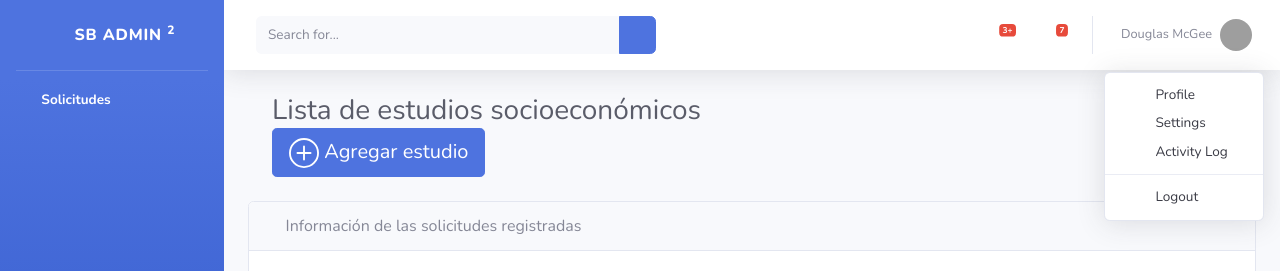
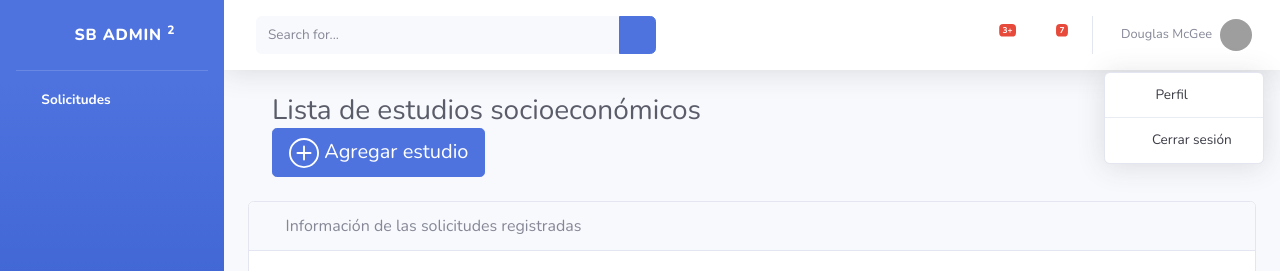
Before and after one commit to juanca1499/scas, a Django app: page /estudio-socieconomico/ in a window 1280 px wide, after a click on "Douglas McGee". Shown: the top 271 px of the page. Run offline with Django 3.2, Linux system fonts and the light colour scheme; parts of the project's set-up code (start-up, migrations or seed data) failed here and were passed over; some libraries are stand-ins or nearby versions; some web fonts are replaced; grey boxes are pictures that could not be loaded.

Commit message:
Prueba de aceptación y funcionalidad de cerrar sesión

```diff
--- a/lema/settings.py
+++ b/lema/settings.py
@@ -125,7 +125,9 @@ USE_L10N = True
 USE_TZ = True
 
 
-LOGIN_URL = reverse_lazy('empleados:login')
+LOGIN_URL = reverse_lazy('usuarios:login')
+LOGIN_REDIRECT_URL = reverse_lazy('solicitudes:lista')
+LOGOUT_REDIRECT_URL = reverse_lazy('usuarios:login')
 
 
 # Static files (CSS, JavaScript, Images)
--- a/usuarios/templates/base.html
+++ b/usuarios/templates/base.html
@@ -238,21 +238,11 @@
                                 aria-labelledby="userDropdown">
                                 <a class="dropdown-item" href="#">
                                     <i class="fas fa-user fa-sm fa-fw mr-2 text-gray-400"></i>
-                                    Profile
-                                </a>
-                                <a class="dropdown-item" href="#">
-                                    <i class="fas fa-cogs fa-sm fa-fw mr-2 text-gray-400"></i>
-                                    Settings
-                                </a>
-                                <a class="dropdown-item" href="#">
-                                    <i class="fas fa-list fa-sm fa-fw mr-2 text-gray-400"></i>
-                                    Activity Log
+                                    Perfil
                                 </a>
                                 <div class="dropdown-divider"></div>
-                                <a class="dropdown-item" href="#" data-toggle="modal" data-target="#logoutModal">
-                                    <i class="fas fa-sign-out-alt fa-sm fa-fw mr-2 text-gray-400"></i>
-                                    Logout
-                                </a>
+                                <a class="dropdown-item" href="{% url 'usuarios:logout' %}">
+                                    <i class="fas fa-sign-out-alt fa-sm fa-fw mr-2 text-gray-400"></i>Cerrar sesión</a>
                             </div>
                         </li>
 
--- a/usuarios/urls.py
+++ b/usuarios/urls.py
@@ -5,4 +5,5 @@ app_name = 'usuarios'
 
 urlpatterns = [
     path('', views.login, name='login'),
+    path('logout/',views.UsuarioLogout.as_view(), name='logout')
 ]
--- a/usuarios/views.py
+++ b/usuarios/views.py
@@ -3,6 +3,7 @@ from django.contrib.auth import authenticate, login as auth_login
 from django.contrib.auth.forms import AuthenticationForm
 from django.shortcuts import redirect
 from django.contrib import messages
+from django.contrib.auth.views import LogoutView
 
 
 # Función correspondiente al login de los usuarios.
@@ -24,3 +25,8 @@ def login(request):
     else:
         form = AuthenticationForm()
     return render(request, 'login.html', {'form': form})
+
+
+# Clase correspondiente al logout de los usuarios.
+class UsuarioLogout(LogoutView):
+    template_name='login.html'
```
Also changed, not shown: pruebas_aceptacion/features/steps/cerrar_sesion.py (added, +24 -0 lines).
